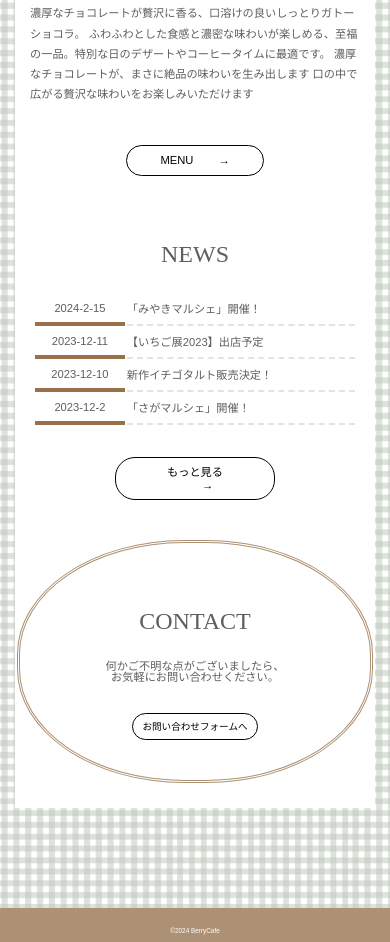
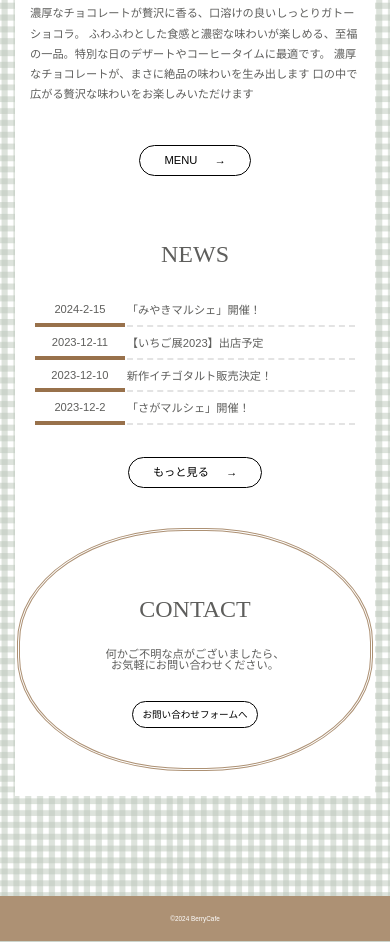
Before and after one commit to misaki4444/berrycafe, a plain HTML site: page index.html in a window 390 px wide. Shown: the part 2550-3492 px from the top of the page. Drawn offline with nearby package versions, Linux system fonts and the light colour scheme.

Commit message:
Add files via upload

```diff
--- a/style.css
+++ b/style.css
@@ -726,7 +726,7 @@ padding-right:15px;
 
 .btn-flat-border {
 display: inline-block;
-padding: 0.7em 3em;
+padding: 0.5rem 1.5rem;
 text-decoration: none;
 border: solid 1px #000;
 border-radius: 20px;
@@ -741,7 +741,7 @@ margin-bottom:40px;
 
 
 .space{
-margin-left:25px;
+margin-left:17px;
 }
 
 /*トップ　コンタクト----------------*/
```
